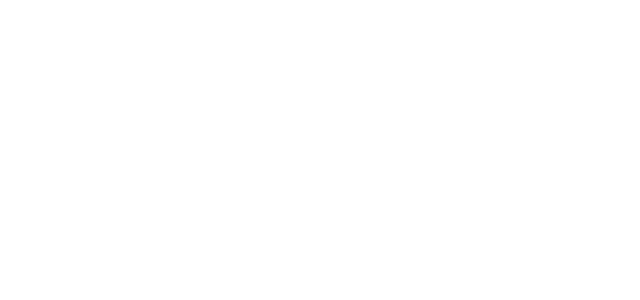
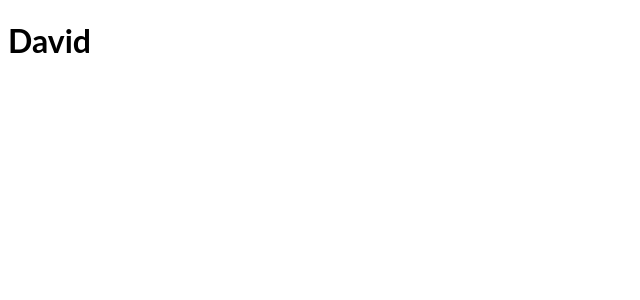
Before and after one commit to gsngdavid/nextjs, a Next.js app in the folder 03-page-pre-rendering/: page /profile in a window 1280 px wide. Before the commit this address had no page. Shown: the top 300 px of the page, without its empty margins (0-640 px from the left). Built offline with nearby package versions, Linux system fonts and the light colour scheme.

Commit message:
Intro to getServerSideProps

```diff
--- /dev/null
+++ b/03-page-pre-rendering/pages/profile.js
@@ -0,0 +1,11 @@
+function UserProfilePage(props) {
+    return <h1>{ props.username }</h1>
+}
+
+export default UserProfilePage;
+
+export async function getServerSideProps() {
+    return {
+        props: { username: 'David' }
+    }
+}
```
